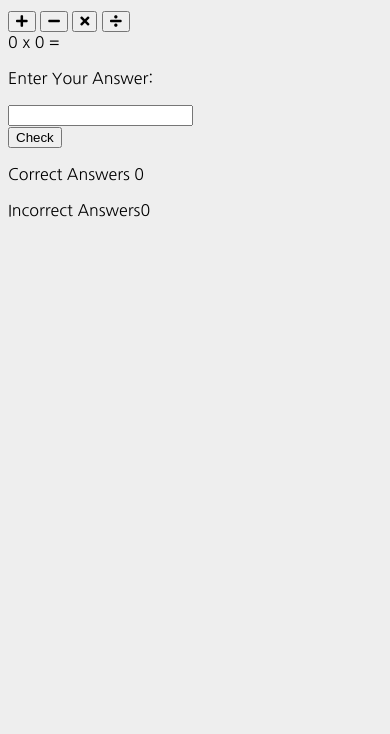
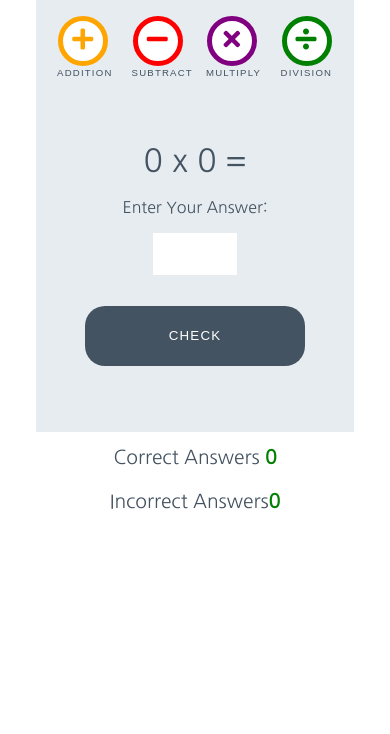
Before and after one commit to SOlaCoder005/love-maths, a plain HTML site: page index.html in a window 390 px wide. Shown: the part 110-844 px from the top of the page. Drawn offline with Linux system fonts and the light colour scheme.

Commit message:
added the pseudo attribute and ::afetr css to the index.html and.css page

```diff
--- a/assets/css/main.css
+++ b/assets/css/main.css
@@ -1,7 +1,267 @@
 /*Fonts have been imported from google fonts website. source [https://fonts.google.com/specimen/Nanum+Gothic]*/
 @import url('https://fonts.googleapis.com/css2?family=Nanum+Gothic&display=swap');
 
+
+/* This has been imported from the tutorial for ease.
+The amin focus of this project is to exercise JS practice(s)
+Source: [] */
+
+/* --------- Global style */
+
 body {
-    background-color: rgb(238, 238, 238);
+    background-color: white;
     font-family: 'Nanum Gothic', sans-serif;
+    color: #445361;
+    text-align: center;
 }
+
+/* --------- Heading */
+
+.heading {
+    text-align: center;
+    font-size: 2.5rem;
+}
+
+.logo {
+    height: 40px;
+    padding-right: 5px;
+}
+
+/* --------- Game layout */
+
+.game-area {
+    background-color: #E6ECF0;
+    box-sizing: border-box;
+    width: 85%;
+    height: 65vh;
+    max-height: 450px;
+    max-width: 830px;
+    margin-left: auto;
+    margin-right: auto;
+    padding: 1%;
+}
+
+.question-area {
+    width: 50%;
+    font-size: 2rem;
+    margin: auto;
+    padding: 50px 0;
+}
+
+.question-area span {
+    padding: 0 15px;
+}
+
+.score-area {
+    margin: 5px auto;
+    width: 60%;
+    font-size: 1.2rem;
+}
+
+.controls-area {
+    width: 85%;
+    margin: 30px auto;
+}
+
+#score {
+    color: green;
+    font-weight: bold;
+}
+
+#incorrect {
+    color: red;
+    font-weight: bold;
+}
+
+.answer-message {
+    display: none;
+    font-size: 1rem;
+}
+
+#answer-box {
+    border: none;
+    color: #445361;
+    display: inline-block;
+    height: 40px;
+    width: 80px;
+    font-size: 1.2rem;
+}
+
+.scores {
+    display: inline-block;
+    padding: 25px;
+}
+
+/* --------- Buttons */
+
+.btn {
+    width: 220px;
+    height: 60px;
+    font-family: "Raleway", sans-serif;
+    text-transform: uppercase;
+    letter-spacing: 1.2px;
+    color: white;
+}
+
+.btn:focus {
+    outline: none;
+}
+
+.btn--big {
+    padding-top: 10px;
+    border-radius: 50%;
+    background-color: white;
+    border: 10px solid;
+    width: 100px;
+    height: 100px;
+    font-size: 3.2rem;
+    margin: 0 30px;
+    transition: all 0.5s;
+}
+/* Below is using a pseudo element for btn, we are using []::after and ::before] and applying to the btn element.
+Source: [https://learn.codeinstitute.net/courses/course-v1:CodeInstitute+LM101+2021_T1/courseware/2d651bf3f23e48aeb9b9218871912b2e/a8ec361b95e94c25bf8a821654bd57bc/?child=first]
+EFFECT - TEXT WILL APPEAR AND CENTRED UNDER THE [+. -, /, x] BUTTONS*/
+
+.btn--big::after {
+    content: attr(data-type);
+    /* This code above tells the code which attribute in the html to read [i.e data-type]*/
+    font-size: 1rem;
+    color: #445361;
+    position: relative;
+    left: -0.5em;
+}
+
+
+
+.btn--purple {
+    border-color: purple;
+    color: purple;
+}
+
+.btn--purple:active,
+.btn--purple:hover {
+    background-color: purple;
+    color: white;
+}
+
+
+.btn--orange {
+    border-color: orange;
+    color: orange;
+}
+
+.btn--orange:active,
+.btn--orange:hover {
+    background-color: darkorange;
+    color: white;
+}
+
+.btn--red {
+    border-color: red;
+    color: red;
+}
+
+.btn--red:active,
+.btn--red:hover {
+    background-color: darkred;
+    color: white;
+}
+
+.btn--green {
+    border-color: green;
+    color: green;
+}
+
+.btn--green:active,
+.btn--green:hover {
+    background-color: darkgreen;
+    color: white;
+}
+
+.btn--gray {
+    margin-top: 25px;
+    background-color: #445361;
+    border: 1px transparent;
+    border-radius: 20px;
+}
+
+.btn--gray:active,
+.btn--gray:hover {
+    background-color: #0d1013;
+}
+
+/* --------- Media queries */
+
+@media (max-width: 414px) {
+    .controls-area {
+        width: 100%;
+    }
+
+    .btn--big {
+        margin: 0 10px;
+        padding: 5px;
+        border: 5px solid;
+        width: 50px;
+        height: 50px;
+        font-size: 1.5rem;
+    }
+
+    .btn--big::after {
+        font-size: 0.6rem;
+        left: -0.7rem;
+    }
+
+    .question-area {
+        padding: 10% 0;
+        width: 100%;
+    }
+
+    .question-area span {
+        padding: 0;
+    }
+
+    .answer-message {
+        display: block;
+    }
+
+    #answer-box {
+        display: block;
+        margin: 0 auto;
+    }
+    .btn--gray {
+        margin-top: 0;
+    }
+
+    .score-area {
+        width: 100%;
+    }
+
+    .scores {
+        margin: 0.5em auto;
+        display: block;
+        padding: 5px;
+    }
+
+    .heading {
+        font-size: 2rem;
+    }
+}
+
+@media (max-width: 320px) {
+    .game-area {
+        height: 70vh;
+    }
+
+    .controls-area {
+        width: 75%;
+        margin: 10px auto;
+    }
+
+    .btn--big {
+        margin: 10px 10px;
+    }
+    .question-area {
+        padding: 10px 0;
+    }
+
+}
--- a/index.html
+++ b/index.html
@@ -11,24 +11,25 @@
 </head>
     <body>
         <h1 class="heading">
-            <img class="logo" src="assets/images/logo.png" alt="logo"> Love Maths
+            <img class="logo" src="assets/images/logo.png" alt="logo">Love Maths
         </h1>
 
         <div class="game-area">
             <div class="controls-area">
-                <button class="btn btn--big btn--orange">
+                <!-- Data attribute [data-type=""] must be used for our custom attributes. -->
+                <button data-type="addition" class="btn btn--big btn--orange" >
                     <i class="fas fa-plus"></i>
                 </button>
 
-                <button class="btn btn--big btn--red">
+                <button data-type="subtract" class="btn btn--big btn--red">
                     <i class="fas fa-minus"></i>
                 </button>
 
-                <button class="btn btn--big btn--purple">
+                <button data-type="multiply" class="btn btn--big btn--purple">
                     <i class="fas fa-times"></i>
                 </button>
 
-                <button class="btn btn--big btn--green">
+                <button data-type="division" class="btn btn--big btn--green">
                     <i class="fas fa-divide"></i>
                 </button>
             </div>
@@ -41,7 +42,7 @@
                 <p class="answer-message">Enter Your Answer:</p>
                 <input id="answer-box" type="number">
             </div>
-                <button class="btn btn--big btn--grey">Check</button>
+                <button data-type="submit" class="btn btn--gray">Check</button>
         </div>
 
 
```
